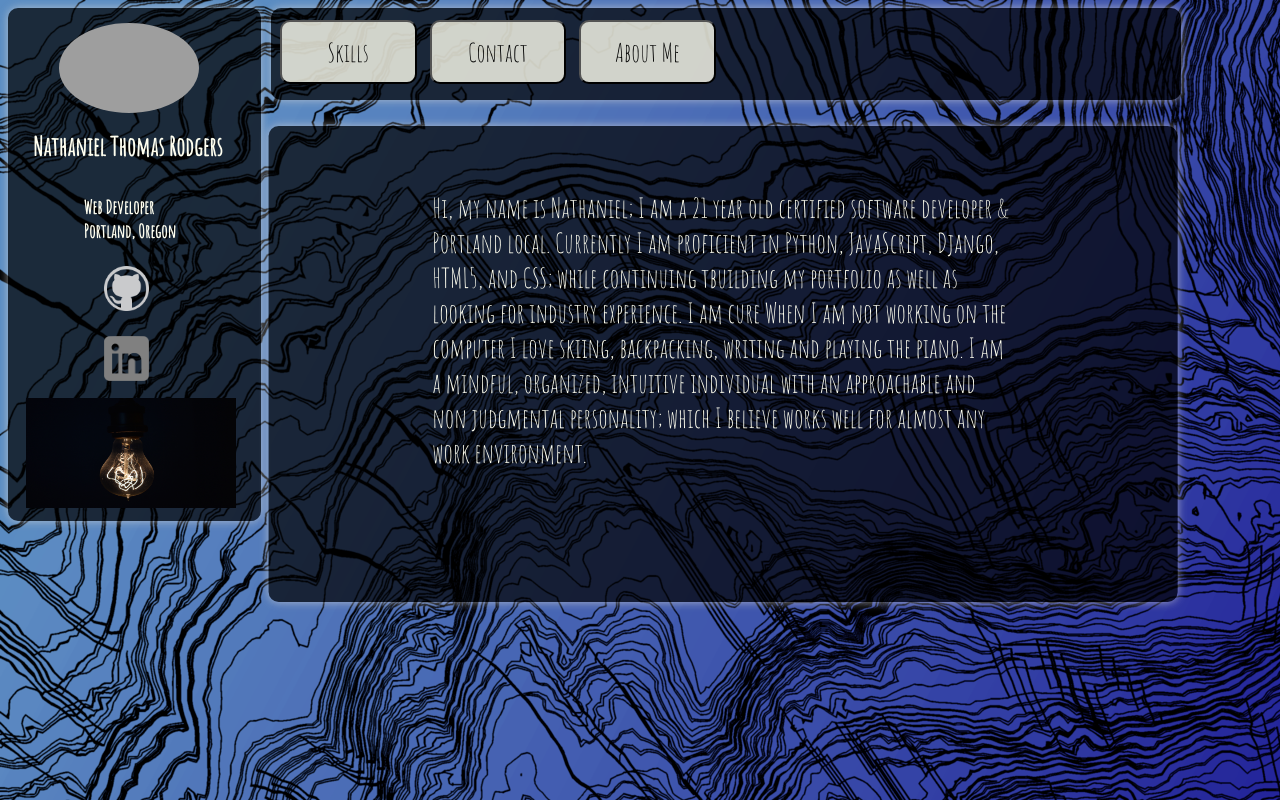
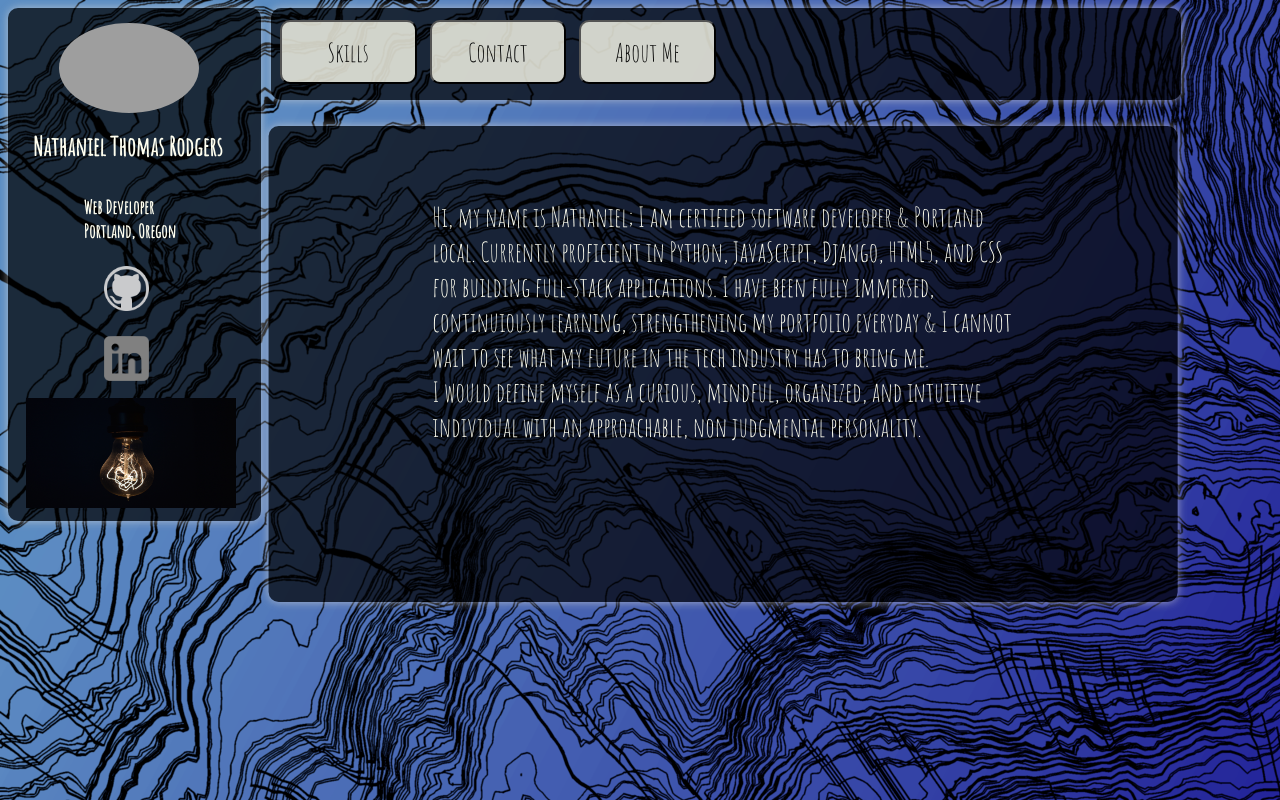
Before and after one commit to rodgnathaniel/nathanielthomas.dev, a Django app: page / in a window 1280 px wide. Run offline with Django 3.2, Linux system fonts and the light colour scheme; grey boxes are pictures that could not be loaded.

Commit message:
re wrote about paragraph

```diff
--- a/home/static/home/css/main.css
+++ b/home/static/home/css/main.css
@@ -165,7 +165,7 @@ h2 {
     align-items: center;
 }
 #about_modal span{
-    padding-top: 7%;
+    padding-top: 8%;
     padding-right: 18%;
     padding-bottom: 10%;
     padding-left: 18%;
--- a/home/templates/home/portfolio_home.html
+++ b/home/templates/home/portfolio_home.html
@@ -47,8 +47,10 @@
             </div>
 
             <div id="about_modal">
-                <span>Hi, my name is Nathaniel; I am a 21 year old certified software developer & Portland local. Currently I am proficient in Python, JavaScript, Django, HTML5, and CSS; while continuing tbuilding my portfolio as well as looking for industry experience. I am cure
-                        When I am not working on the computer I love skiing, backpacking, writing and playing the piano. I am a mindful, organized, intuitive individual with an approachable and non judgmental personality; which I believe works well for almost any work environment.</span>
+                <span>Hi, my name is Nathaniel; I am certified software developer & Portland local. Currently proficient in Python, JavaScript, Django, HTML5,
+                    and CSS for building full-stack applications. I have been fully immersed, continuiously learning, strengthening my portfolio
+                    everyday & I cannot wait to see what my future in the tech industry has to bring me.</br>I would define myself as a curious, mindful, organized,
+                    and intuitive individual with an approachable, non judgmental personality.</span>
 
             </div>
             <div id="dj_modal">
```
